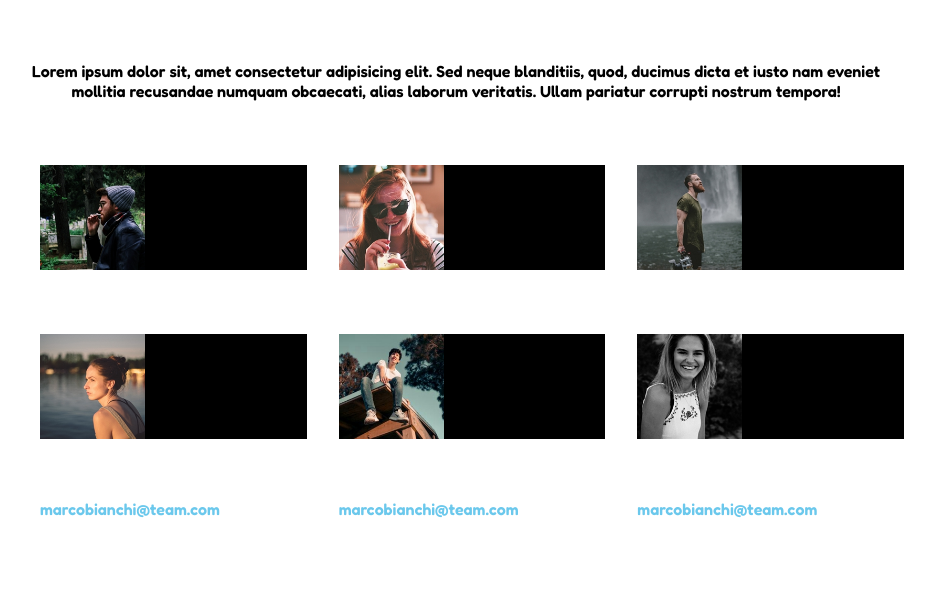
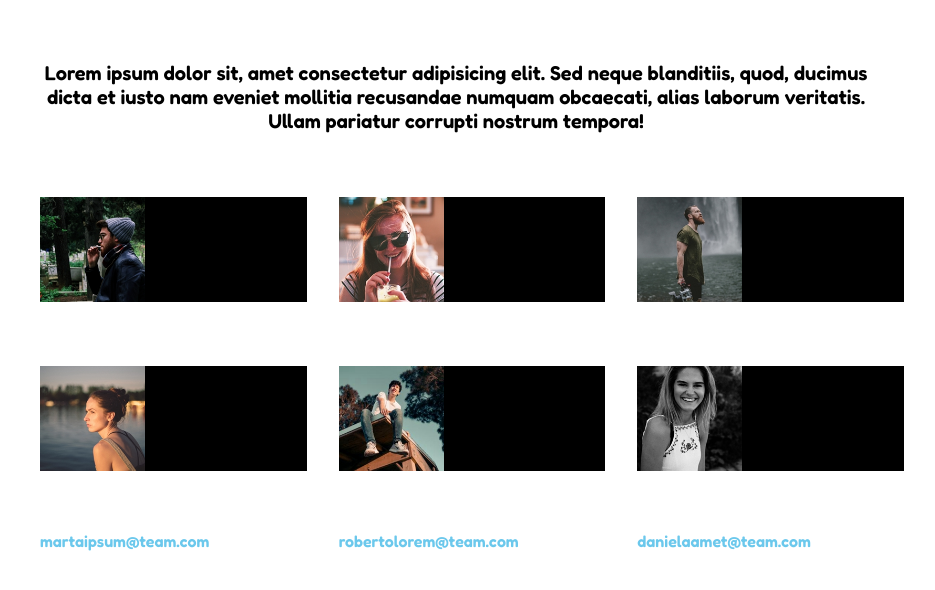
Before and after one commit to Donato-Carola/html-css-float-cards, a plain HTML site: page index.html in a window 1280 px wide. Shown: the part 96-686 px from the top of the page, without its empty margins (184-1119 px from the left). Drawn offline with Linux system fonts and the light colour scheme.

Commit message:
fine esercizio - con ultime modifiche

```diff
--- a/css/style.css
+++ b/css/style.css
@@ -9,6 +9,7 @@
     color: rgb(229, 49, 112);
     text-align: center;
     font-size: 50px;
+
 
 }
 
@@ -24,6 +25,11 @@ main{
 .text{
     text-align: center;
     padding: 4rem 1rem;
+    font-size: 20px;
+
+    font-weight: bold;
+
+
 
 
 }
@@ -54,6 +60,10 @@ img{
 
 }
 
+.name{
+    font-weight: 700;
+}
+
 .container-box{
     background-color: black;
     width: calc(100% / 3 - 2rem);
@@ -76,6 +86,7 @@ img{
 
 .color-mail{
 color: rgb(107, 200, 236);
+font-weight:bold;
 
 
 }
--- a/index.html
+++ b/index.html
@@ -5,12 +5,10 @@
     <meta name="viewport" content="width=device-width, initial-scale=1.0" />
     <title>Document</title>
     <link rel="stylesheet" href="css/style.css" />
-    <link rel="preconnect" href="https://fonts.googleapis.com" />
-    <link rel="preconnect" href="https://fonts.gstatic.com" crossorigin />
-    <link
-      href="https://fonts.googleapis.com/css2?family=Fredoka:wght@600&display=swap"
-      rel="stylesheet"
-    />
+    <link rel="preconnect" href="https://fonts.googleapis.com">
+    <link rel="preconnect" href="https://fonts.gstatic.com" crossorigin>
+    <link href="https://fonts.googleapis.com/css2?family=Fredoka:wght@300;600&display=swap" rel="stylesheet">
+
 
   </head>
   <body>
@@ -33,10 +31,10 @@
 
       <section class="clearfix">
         <div class="float-left container-box">
-          <img src="img/male1.png" alt="ragazzo che fuma" />
+          <img src="img/male1.png" alt="Marco Bianchi - Designer " />
 
           <div class="display-div">
-            <span>MARCO BIANCHI</span><br>
+            <span class="name">MARCO BIANCHI</span><br>
             <span>Designer</span><br>
             <span class="color-mail">marcobianchi@team.com</span>
           </div>
@@ -44,47 +42,47 @@
         </div>
 
         <div class="float-left container-box">
-            <img src="img/female1.png" alt="ragazzo che fuma" />
+            <img src="img/female1.png" alt="Laura Rossi - Front-end Developer " />
             <div class="display-div">
-              <span>MARCO BIANCHI</span><br>
-              <span>Designer</span><br>
-              <span class="color-mail">marcobianchi@team.com</span>
+              <span class="name">LAURA ROSSI</span><br>
+              <span>Front-end Developer</span><br>
+              <span class="color-mail">laurarossi@team.com</span>
             </div>
           </div>
 
           <div class="float-left container-box">
-            <img src="img/male2.png" alt="ragazzo che fuma" />
+            <img src="img/male2.png" alt="Giorgio Verdi - Back-end Developer " />
             <div class="display-div">
-              <span>MARCO BIANCHI</span><br>
-              <span>Designer</span><br>
-              <span class="color-mail">marcobianchi@team.com</span>
+              <span class="name">GIORGIO VERDI</span><br>
+              <span>Back-end Developer</span><br>
+              <span class="color-mail">giorgioverdi@team.com</span>
             </div>
           </div>
 
           <div class="float-left container-box">
-            <img src="img/female2.png" alt="ragazzo che fuma" />
+            <img src="img/female2.png" alt="Marta Ipsum - SEO Specialist" />
             <div class="display-div">
-              <span>MARCO BIANCHI</span><br>
-              <span>Designer</span><br>
-              <span class="color-mail">marcobianchi@team.com</span>
+              <span class="name">MARTA IPSUM</span><br>
+              <span>SEO Specialist</span><br>
+              <span class="color-mail">martaipsum@team.com</span>
             </div>
           </div>
 
           <div class="float-left container-box">
-            <img src="img/male3.png" alt="ragazzo che fuma" />
+            <img src="img/male3.png" alt=" Roberto Lorem - Project Manager" />
             <div class="display-div">
-              <span>MARCO BIANCHI</span><br>
-              <span>Designer</span><br>
-              <span class="color-mail">marcobianchi@team.com</span>
+              <span class="name">ROBERTO LOREM</span><br>
+              <span>Project Manager</span><br>
+              <span class="color-mail">robertolorem@team.com</span>
             </div>
           </div>
 
           <div class="float-left container-box">
-            <img src="img/female3.png" alt="ragazzo che fuma" />
+            <img src="img/female3.png" alt="Daniela Amet - Analyst" />
             <div class="display-div">
-              <span>MARCO BIANCHI</span><br>
-              <span>Designer</span><br>
-              <span class="color-mail">marcobianchi@team.com</span>
+              <span class="name">DANIELA AMET</span><br>
+              <span>Analyst</span><br>
+              <span class="color-mail">danielaamet@team.com</span>
             </div>
           </div>
 
```
